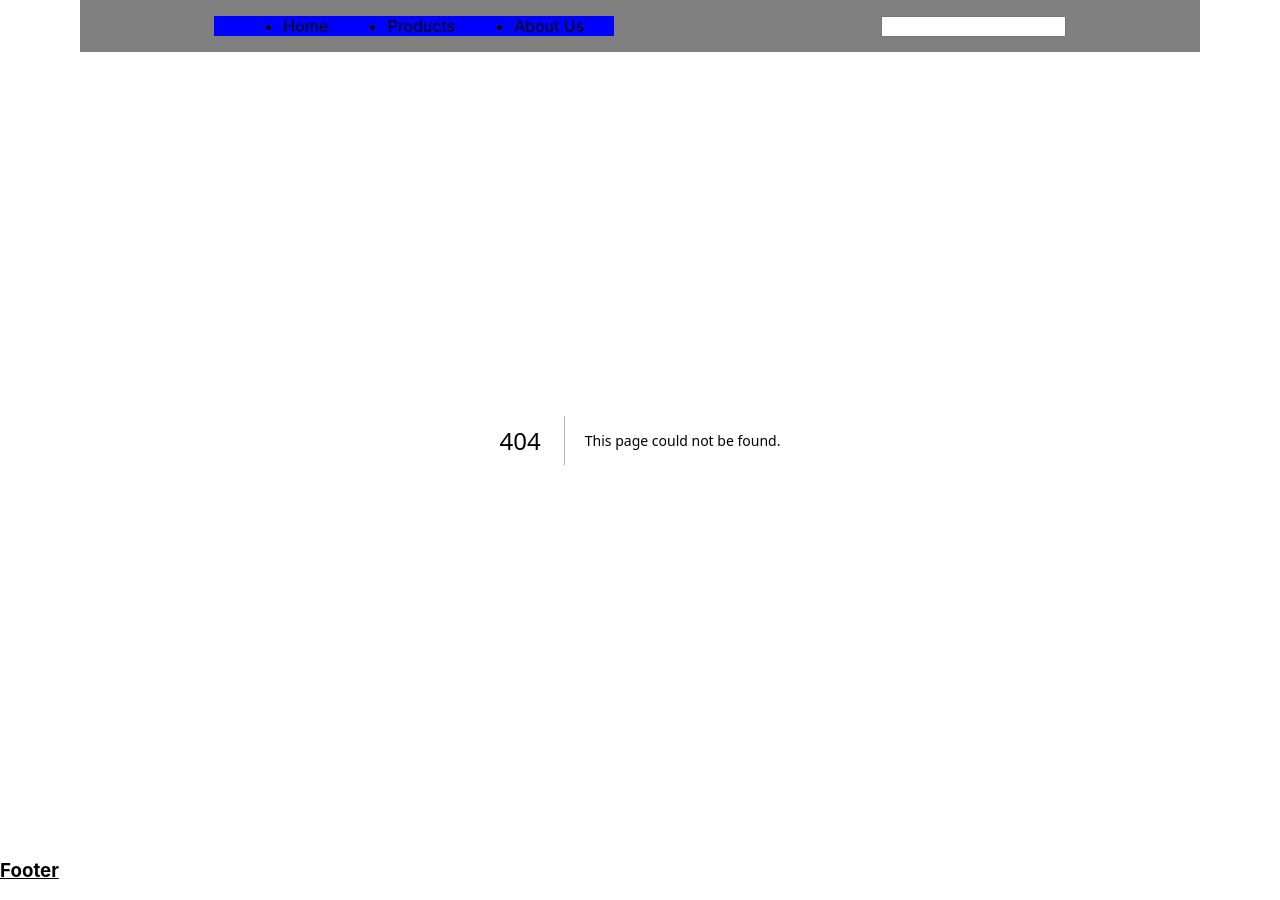
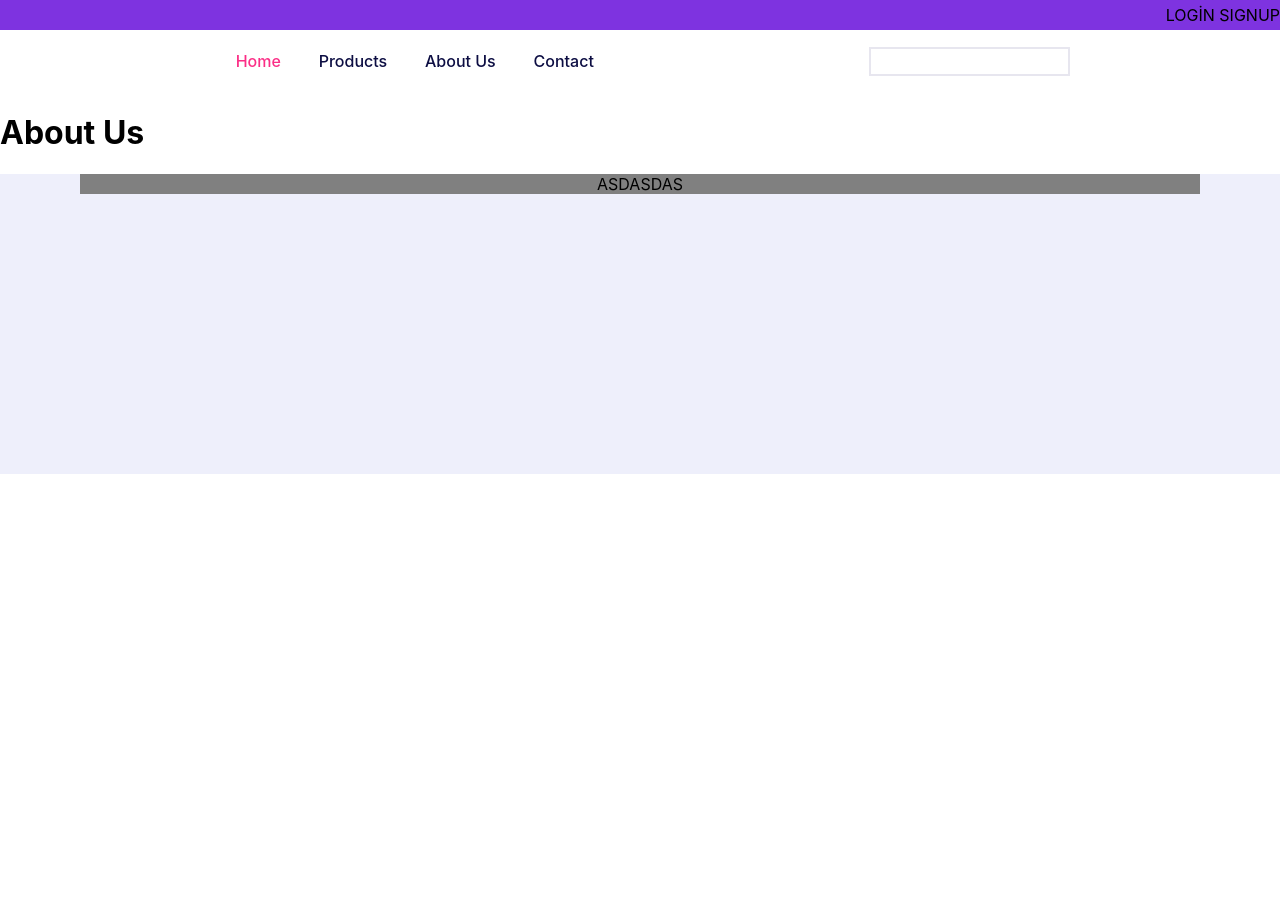
Before and after one commit to osrl/nextjs-ecommerce, a Next.js app: page /about in a window 1280 px wide. Before the commit this address had no page. After the commit the page ends 800 px from the top, so only its background shows below. Built offline with nearby package versions, Linux system fonts and the light colour scheme.

Commit message:
completed header template

```diff
--- a/components/Footer/Footer.js
+++ b/components/Footer/Footer.js
@@ -1,11 +1,13 @@
 import React from "react";
-import styles from "./Footer.module.css";
+import styles from "./Footer.module.scss";
 
 const Footer = () => {
   return (
-    <div>
-      <h3 className={styles.footer}>Footer</h3>
-    </div>
+    <>
+      <footer className={styles.footer}>
+        <div className={styles.container}>ASDASDAS</div>
+      </footer>
+    </>
   );
 };
 
--- /dev/null
+++ b/components/Footer/Footer.module.scss
@@ -0,0 +1,13 @@
+.footer {
+  width: 100%;
+  height: 300px;
+  background-color: #eeeffb;
+}
+.container {
+  max-width: 1120px;
+  margin: 0 auto;
+  display: flex;
+  justify-content: space-around;
+  align-items: center;
+  background-color: gray;
+}
--- a/components/Header/Header.js
+++ b/components/Header/Header.js
@@ -1,10 +1,11 @@
 import React from "react";
 import Link from "next/link";
-import styles from "./Header.module.css";
+import styles from "./Header.module.scss";
 const Header = () => {
   return (
     <>
       <header className={styles.header}>
+        <div className={styles["login-signup"]}>LOGİN SIGNUP</div>
         <nav className={styles.container}>
           <ul className={styles["header-list"]}>
             <li>
@@ -16,8 +17,11 @@ const Header = () => {
             <li>
               <Link href="/about">About Us</Link>
             </li>
+            <li>
+              <Link href="/contact">Contact</Link>
+            </li>
           </ul>
-          <input type="text"></input>
+          <input type="text" />
         </nav>
       </header>
     </>
--- /dev/null
+++ b/components/Header/Header.module.scss
@@ -0,0 +1,51 @@
+.header {
+  width: 100%;
+}
+.login-signup {
+  width: 100%;
+  height: 30px;
+  background-color: #7e33e0;
+  display: flex;
+  justify-content: flex-end;
+  align-items: center;
+}
+.container {
+  max-width: 1120px;
+  margin: 0 auto;
+  display: flex;
+  justify-content: space-around;
+  align-items: center;
+  input {
+    border: none;
+    border: 2px solid #e7e6ef;
+    outline: none;
+    padding: 5px 10px;
+  }
+
+  .header-list {
+    width: 400px;
+    display: flex;
+    justify-content: space-around;
+    align-items: flex-start;
+    color: #0d0e43;
+    font-weight: 500;
+    padding: 5px 2px;
+
+    li {
+      list-style: none;
+      text-decoration: none;
+      margin-left: 10px;
+      &:nth-child(1) {
+        color: #fb2e86;
+      }
+    }
+  }
+}
+
+@media screen and (max-width: 992px) {
+  .container {
+    flex-direction: column;
+    justify-content: center;
+    align-items: center;
+  }
+}
--- a/package.json
+++ b/package.json
@@ -13,6 +13,7 @@
     "eslint-config-next": "13.0.5",
     "next": "13.0.5",
     "react": "18.2.0",
-    "react-dom": "18.2.0"
+    "react-dom": "18.2.0",
+    "sass": "^1.56.1"
   }
 }
--- /dev/null
+++ b/pages/about.js
@@ -0,0 +1,11 @@
+import React from "react";
+
+const about = () => {
+  return (
+    <div>
+      <h1>About Us</h1>
+    </div>
+  );
+};
+
+export default about;
```
Also changed, not shown: pages/contact.js (added, +11 -0 lines), pages/products.js (added, +11 -0 lines), public/uil_search.svg (added), 1 other file (tests, documents, lock files or other folders).
